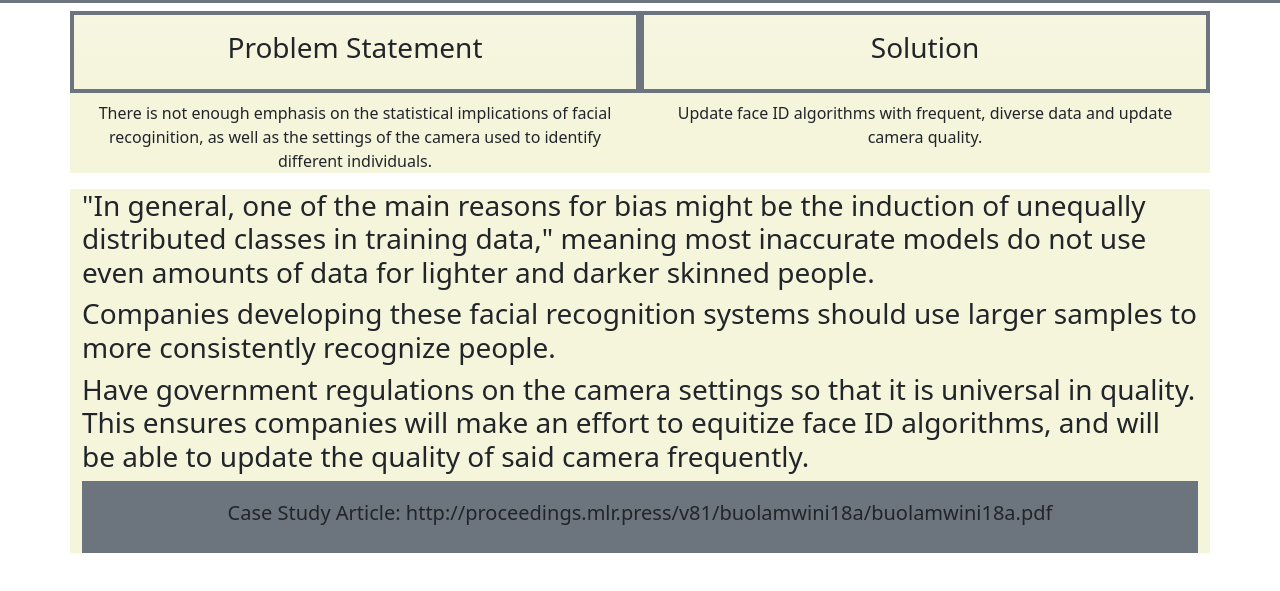
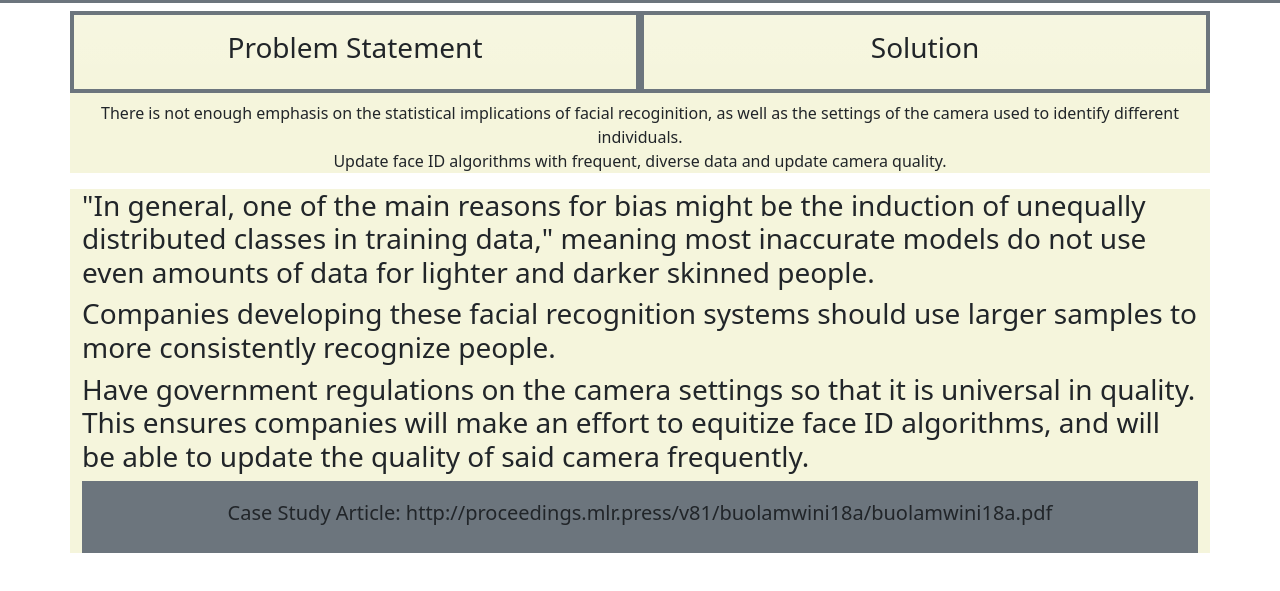
Before and after one commit to Fysure/Practice.html, a plain HTML site: page CaseStudyWill.html in a window 1280 px wide. Shown: the part 149-740 px from the top of the page. Drawn offline with nearby package versions, Linux system fonts and the light colour scheme.

Commit message:
Homepage

```diff
--- a/CaseStudyWill.html
+++ b/CaseStudyWill.html
@@ -60,7 +60,7 @@
             <div class="col">
             There is not enough emphasis on the statistical implications of facial recoginition, as well as the settings of the camera used to identify different individuals.
           </div>
-          <div class="col">
+          <div class="">
             Update face ID algorithms with frequent, diverse data and update camera quality.
           </div>
         </div>
```
